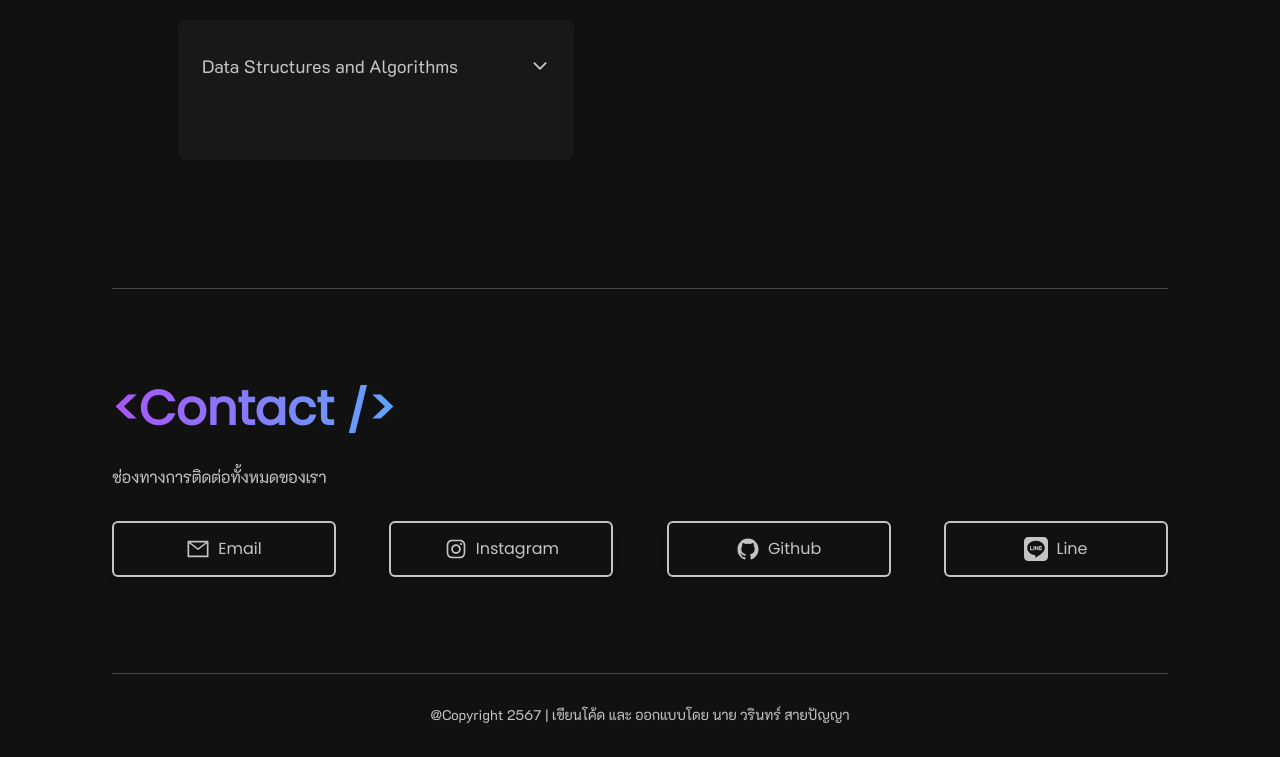
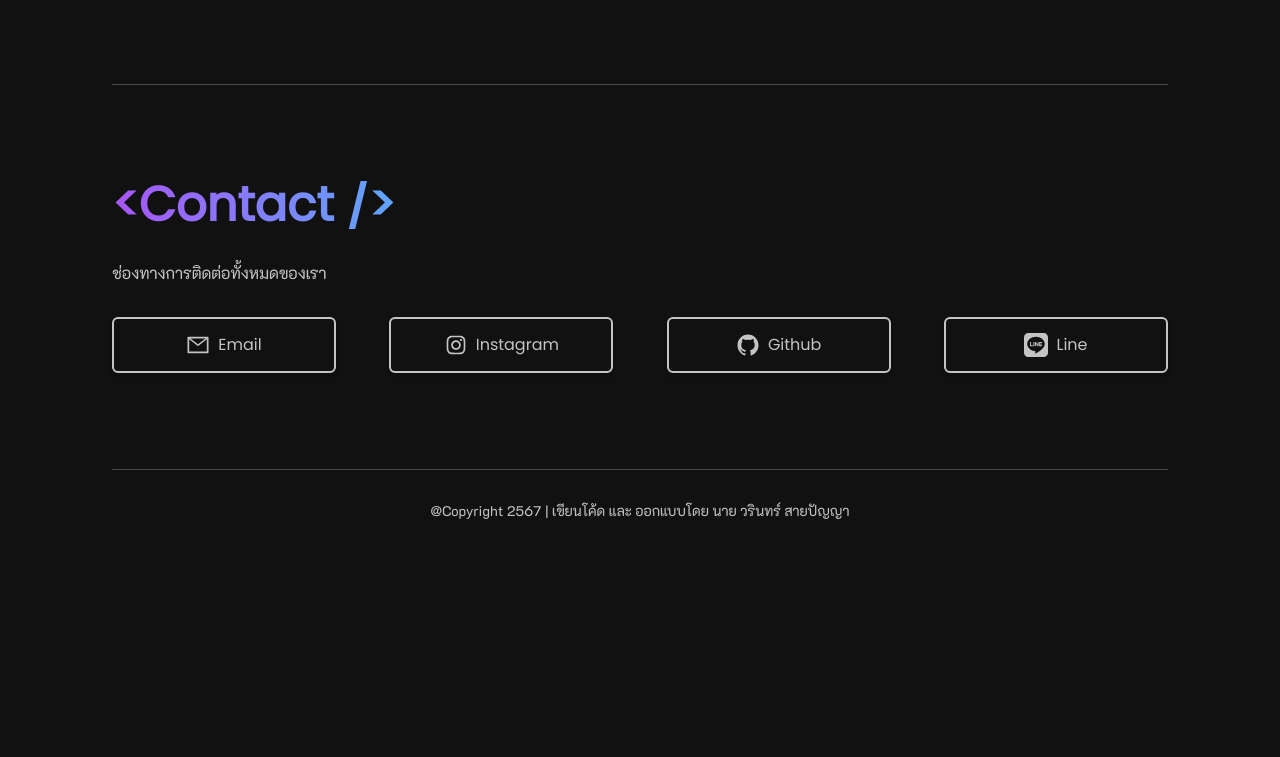
Before and after one commit to WarinCode/react-portfolio, a React (Vite) app: page / in a window 1280 px wide. Shown: the part 4142-4899 px from the top of the page. After the commit the page ends 4695 px from the top, so only its background shows below. Built offline with nearby package versions, Linux system fonts and the light colour scheme; data requests are answered from the project's data file.

Commit message:
Updated Form component

```diff
--- a/db/data.json
+++ b/db/data.json
@@ -93,13 +93,6 @@
       "courseName": "Software Construction",
       "grade": "A",
       "credit": 3
-    },
-    {
-      "id": "8",
-      "code": "01418231",
-      "courseName": "Data Structures and Algorithms",
-      "grade": "A",
-      "credit": 3
     }
   ]
 }
--- a/src/components/Button.tsx
+++ b/src/components/Button.tsx
@@ -4,7 +4,7 @@ import { ButtonProps } from "../types/propTypes";
 const baseStyled: string =
   "w-56 h-14 bg-primary border-2 border-tertiary rounded-md text-tertiary p-4 delay-200 transition ease-linear hover:text-black hover:border-transparent hover:bg-secondary select-none shadow-md hover:shadow-tertiary hover:scale-95";
 
-const Button: FC<ButtonProps<HTMLButtonElement>> = ({
+const Button: FC<ButtonProps> = ({
   attributes,
   text,
   icon,
--- a/src/components/Form.tsx
+++ b/src/components/Form.tsx
@@ -16,7 +16,7 @@ import { CourseContextType } from "../types";
 import Button from "./Button";
 import InputField from "./InputField";
 import SelectField from "./SelectField";
-import CourseModel from "../types/models/course";
+import CourseModel, { Courses } from "../types/models/course";
 import { FormProps } from "../types/propTypes";
 import { grades, credits, toastOptions } from "../constants";
 import { getLocalhost } from "../utils";
@@ -27,7 +27,7 @@ const Form: FC<FormProps> = ({
   id,
   closeModal,
 }): ReactElement => {
-  const { courses, handleFetch } = useContext(
+  const { courses, setCourses, handleFetch } = useContext(
     CourseContext
   ) as CourseContextType;
   const courseName = useRef() as MutableRefObject<HTMLInputElement>;
@@ -105,6 +105,22 @@ const Form: FC<FormProps> = ({
         code.current.focus();
         throw new Error("รหัสวิชาต้องเป็นตัวเลขเท่านั้น!");
       }
+    }
+
+    let isError: boolean = false;
+    setCourses((prevCourses: Courses): Courses => {
+      isError = prevCourses.some(
+        (course: CourseModel) =>
+          course.code === getCurrentValue(code) ||
+          course.courseName === getCurrentValue(courseName)
+      );
+
+      return prevCourses;
+    });
+
+    if (isError) {
+      clear();
+      throw new Error("ไม่สามารถเพิ่มชื่อวิชาหรือรหัสวิชาที่ซ้ำกันได้!");
     }
   }, []);
 
@@ -204,7 +220,7 @@ const Form: FC<FormProps> = ({
     >
       <InputField
         labelName="ชื่อวิชา"
-        attributes={{ id: "courseName", type: "text" }}
+        attributes={{ id: "courseName", type: "text", minLength: 4, maxLength: 50 }}
         referent={courseName}
       />
       <InputField
--- a/src/style/style.css
+++ b/src/style/style.css
@@ -70,3 +70,13 @@ nav div img[alt="react-logo"] {
      transform: rotate(1turn);
   }
 }
+
+/* https://reactcommunity.org/react-modal/styles/transitions/ */
+.ReactModal__Overlay {
+  opacity: 0;
+  transition: opacity 300ms ease-in-out;
+}
+
+.ReactModal__Overlay--after-open{
+  opacity: 1;
+}
--- a/src/types/propTypes.tsx
+++ b/src/types/propTypes.tsx
@@ -7,7 +7,6 @@ import {
   InputHTMLAttributes,
   SelectHTMLAttributes,
   LegacyRef,
-  MouseEvent,
 } from "react";
 import Modal from "react-modal";
 import SchoolModel from "./models/school";
@@ -44,7 +43,7 @@ export interface TitleProps extends TitleObject {}
 export interface LineProps<T extends HTMLDivElement = HTMLDivElement>
   extends Attributes<T> {}
 
-export interface ButtonProps<T extends HTMLButtonElement>
+export interface ButtonProps<T extends HTMLButtonElement = HTMLButtonElement>
   extends Pick<AnchorHTMLAttributes<HTMLAnchorElement>, "href" | "onClick"> {
   attributes?: ButtonHTMLAttributes<T>;
   text: string;
```
